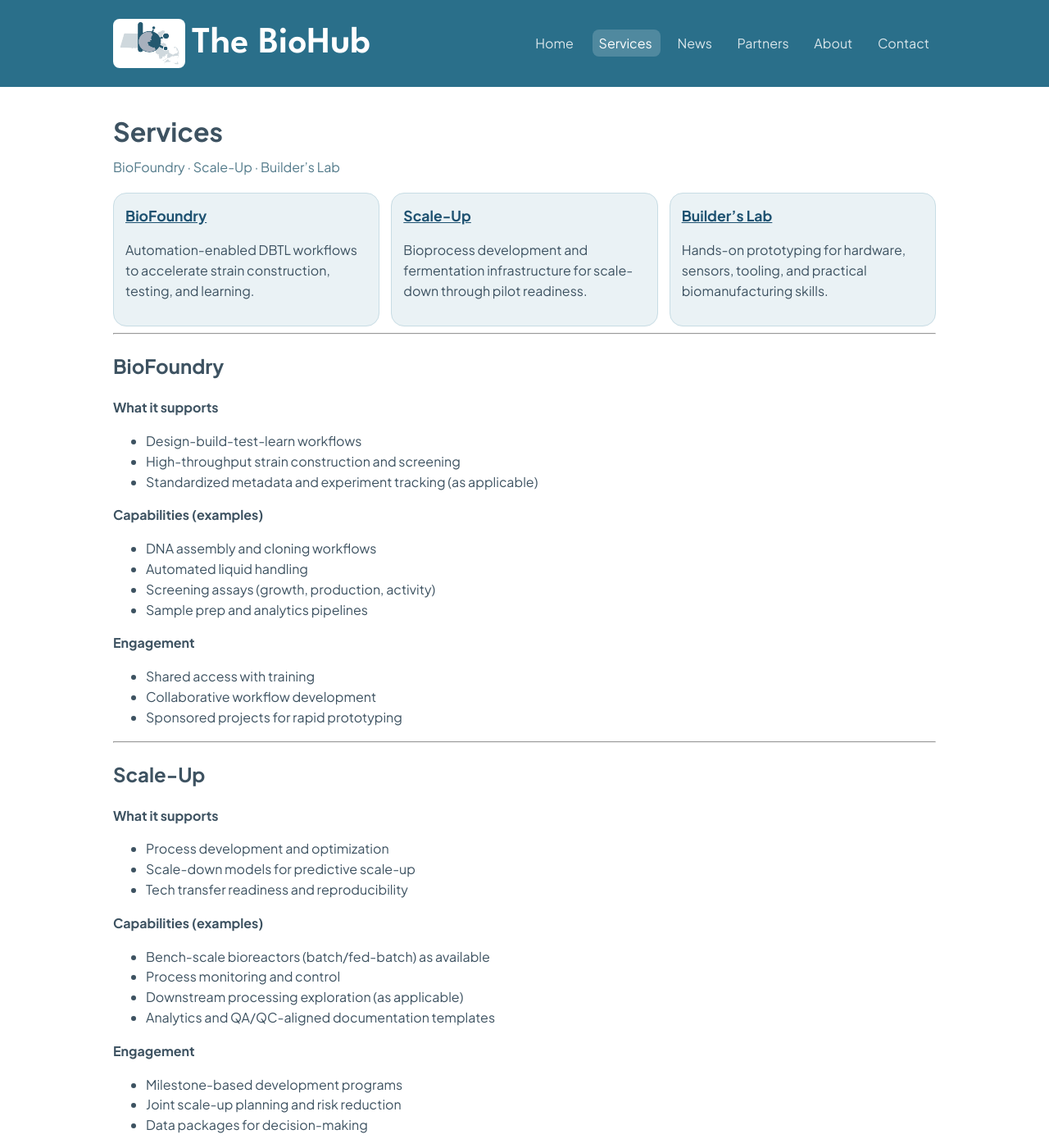
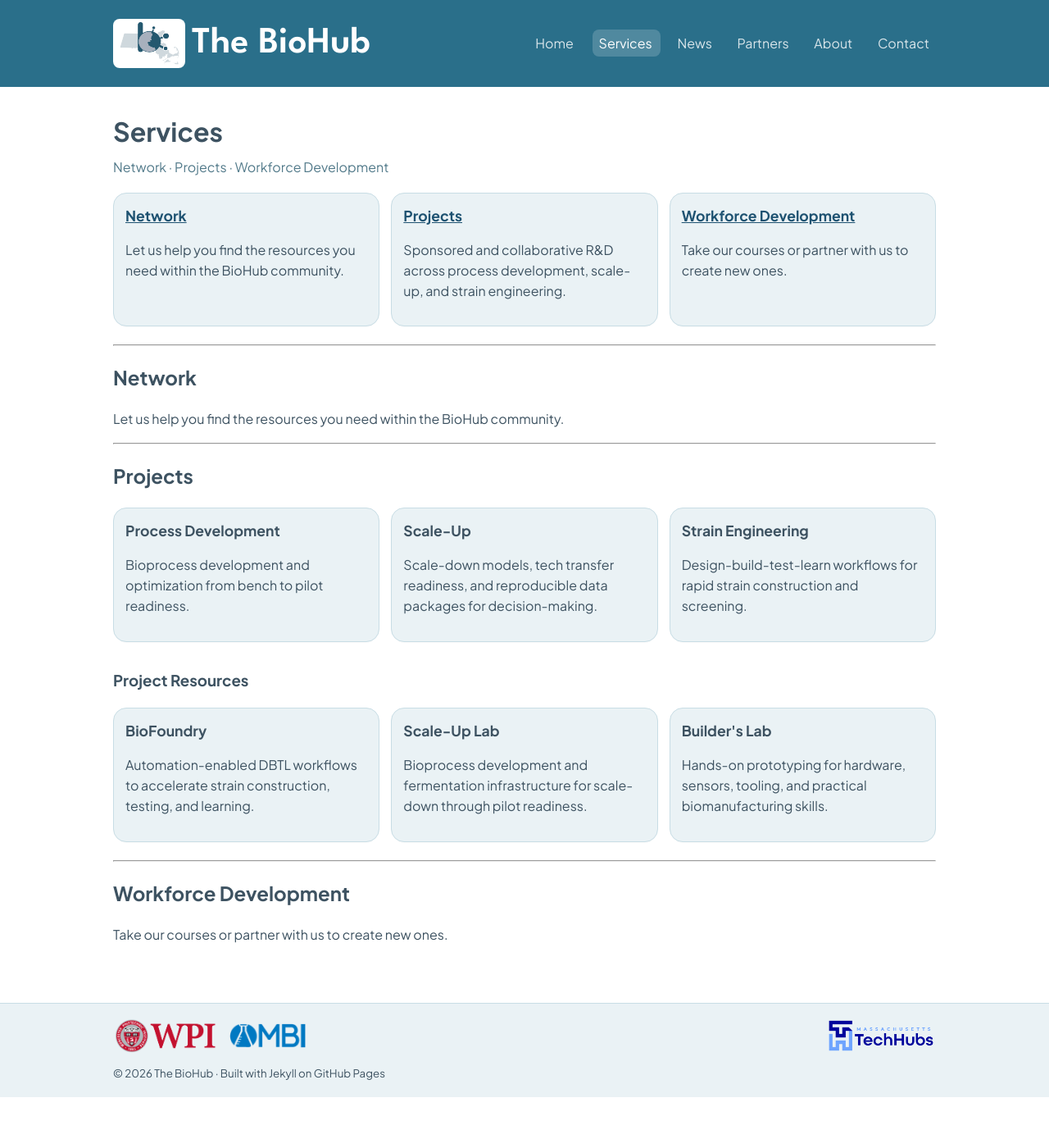
Before and after one commit to yoeric/mass_biohub, a Jekyll site: the page built from facilities.md, in a window 1280 px wide and 1400 px high. Shown: the whole window at 82% size. Built offline with Jekyll 4.4.1, drawn with Linux system fonts in a browser that asks for light colours; some of the changed text lies outside the part shown.

Commit message:
services structure and content edits

```diff
--- a/assets/css/style.css
+++ b/assets/css/style.css
@@ -84,6 +84,22 @@ a{color:var(--accent)}
 }
 .button-secondary:hover{background:var(--line); color:var(--accent);}
 
+.mission{
+  background:var(--crimson);
+  color:#fff;
+  border-radius:16px;
+  padding:18px 22px;
+  font-size:1.12rem;
+  margin-bottom:18px;
+  text-align:center;
+}
+.mission h2{color:#fff; margin:0 0 10px;}
+.card h2{text-align:center;}
+.card-centered-list{text-align:center;}
+.card-centered-list ul{display:inline-block; text-align:left;}
+.mission p{margin:0; font-style:italic;}
+.mission strong{color:#fff;}
+
 .quick-facts{margin-top:10px; color:var(--muted);}
 .muted{color:var(--muted);}
 
@@ -101,6 +117,7 @@ a{color:var(--accent)}
   color:var(--fg);
   text-decoration:none;
   box-shadow: 0 1px 0 rgba(0,0,0,0.02);
+  margin-bottom:14px;
 }
 .card:hover{background:var(--line); color:var(--fg);}
 .card .muted{color:var(--muted);}
--- a/facilities.md
+++ b/facilities.md
@@ -1,78 +1,67 @@
 ---
 layout: page
 title: Services
-subtitle: "BioFoundry · Scale-Up · Builder’s Lab"
+subtitle: "Network · Projects · Workforce Development"
 permalink: /services/
 ---
 
 <div class="cards">
   <div class="card">
-    <h3 class="h3"><a href="#biofoundry">BioFoundry</a></h3>
+    <h3 class="h3"><a href="#network">Network</a></h3>
+    <p>Let us help you find the resources you need within the BioHub community.</p>
+  </div>
+  <div class="card">
+    <h3 class="h3"><a href="#projects">Projects</a></h3>
+    <p>Sponsored and collaborative R&D across process development, scale-up, and strain engineering.</p>
+  </div>
+  <div class="card">
+    <h3 class="h3"><a href="#workforce">Workforce Development</a></h3>
+    <p>Take our courses or partner with us to create new ones.</p>
+  </div>
+</div>
+
+<hr/>
+
+## Network {#network}
+Let us help you find the resources you need within the BioHub community.
+
+<hr/>
+
+## Projects {#projects}
+
+<div class="cards">
+  <div class="card">
+    <h3 class="h3">Process Development</h3>
+    <p>Bioprocess development and optimization from bench to pilot readiness.</p>
+  </div>
+  <div class="card">
+    <h3 class="h3">Scale-Up</h3>
+    <p>Scale-down models, tech transfer readiness, and reproducible data packages for decision-making.</p>
+  </div>
+  <div class="card">
+    <h3 class="h3">Strain Engineering</h3>
+    <p>Design-build-test-learn workflows for rapid strain construction and screening.</p>
+  </div>
+</div>
+
+### Project Resources
+
+<div class="cards">
+  <div class="card">
+    <h3 class="h3">BioFoundry</h3>
     <p>Automation-enabled DBTL workflows to accelerate strain construction, testing, and learning.</p>
   </div>
   <div class="card">
-    <h3 class="h3"><a href="#scaleup">Scale-Up</a></h3>
+    <h3 class="h3">Scale-Up Lab</h3>
     <p>Bioprocess development and fermentation infrastructure for scale-down through pilot readiness.</p>
   </div>
   <div class="card">
-    <h3 class="h3"><a href="#builderslab">Builder’s Lab</a></h3>
+    <h3 class="h3">Builder's Lab</h3>
     <p>Hands-on prototyping for hardware, sensors, tooling, and practical biomanufacturing skills.</p>
   </div>
 </div>
 
 <hr/>
 
-## BioFoundry {#biofoundry}
-**What it supports**
-- Design-build-test-learn workflows
-- High-throughput strain construction and screening
-- Standardized metadata and experiment tracking (as applicable)
-
-**Capabilities (examples)**
-- DNA assembly and cloning workflows
-- Automated liquid handling
-- Screening assays (growth, production, activity)
-- Sample prep and analytics pipelines
-
-**Engagement**
-- Shared access with training
-- Collaborative workflow development
-- Sponsored projects for rapid prototyping
-
-<hr/>
-
-## Scale-Up {#scaleup}
-**What it supports**
-- Process development and optimization
-- Scale-down models for predictive scale-up
-- Tech transfer readiness and reproducibility
-
-**Capabilities (examples)**
-- Bench-scale bioreactors (batch/fed-batch) as available
-- Process monitoring and control
-- Downstream processing exploration (as applicable)
-- Analytics and QA/QC-aligned documentation templates
-
-**Engagement**
-- Milestone-based development programs
-- Joint scale-up planning and risk reduction
-- Data packages for decision-making
-
-<hr/>
-
-## Builder’s Lab {#builderslab}
-**What it supports**
-- Prototyping of lab hardware and instrumentation
-- Sensors, automation enclosures, fixtures
-- Training: safety, practical tools, and build literacy
-
-**Capabilities (examples)**
-- Basic fabrication and assembly
-- Electronics prototyping (as applicable)
-- Instrument integration and test rigs
-- Documentation-first build practices
-
-**Engagement**
-- Workshops and short courses
-- Partner-supported build projects
-- Student and community maker collaborations
+## Workforce Development {#workforce}
+Take our courses or partner with us to create new ones.
```
Also changed, not shown: CLAUDE.md (+9 -3 lines), about.md (+12 -2 lines), 4 other files.
